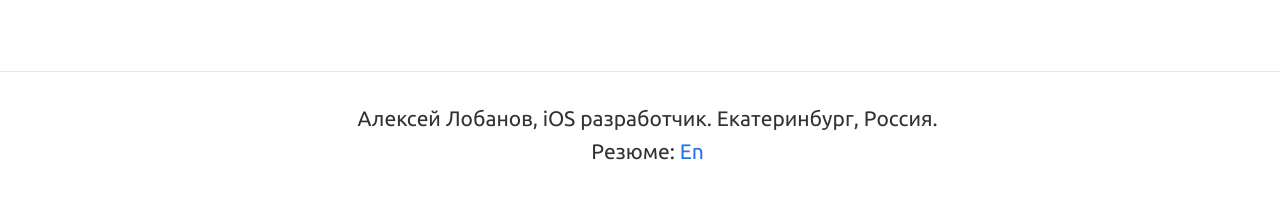
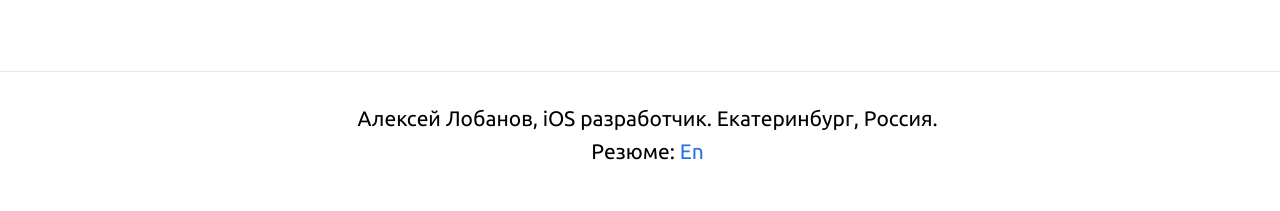
Before and after one commit to alobanov/alobanov.github.io, a Jekyll site: the page built from index.html, in a window 1280 px wide. Shown: the part 967-1178 px from the top of the page. Built offline with Jekyll 4.4.1, drawn with Linux system fonts in a browser that asks for light colours; some web fonts are replaced.

Commit message:
Update main.scss

```diff
--- a/css/main.scss
+++ b/css/main.scss
@@ -14,7 +14,7 @@
 
 $spacing-unit:     30px;
 
-$text-color:       #303336;
+$text-color:       #000000;
 $background-color: #ffffff;
 $brand-color:      #2474e5;
 
```
